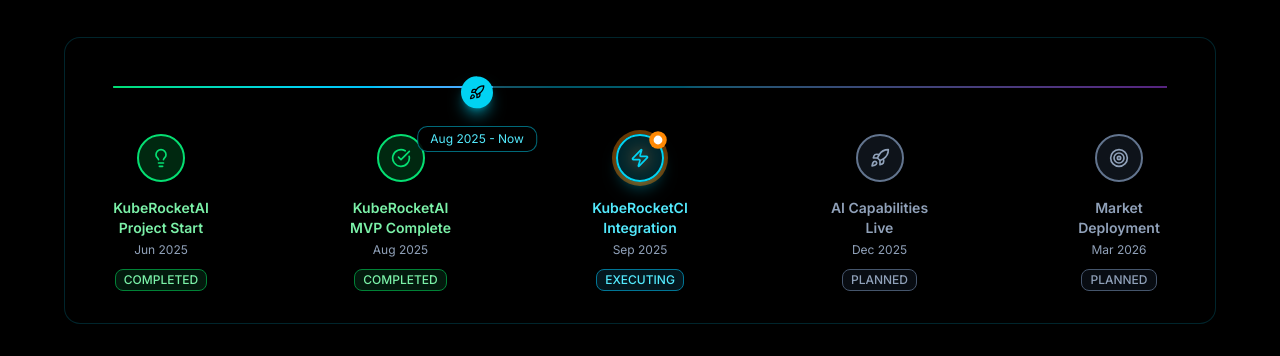
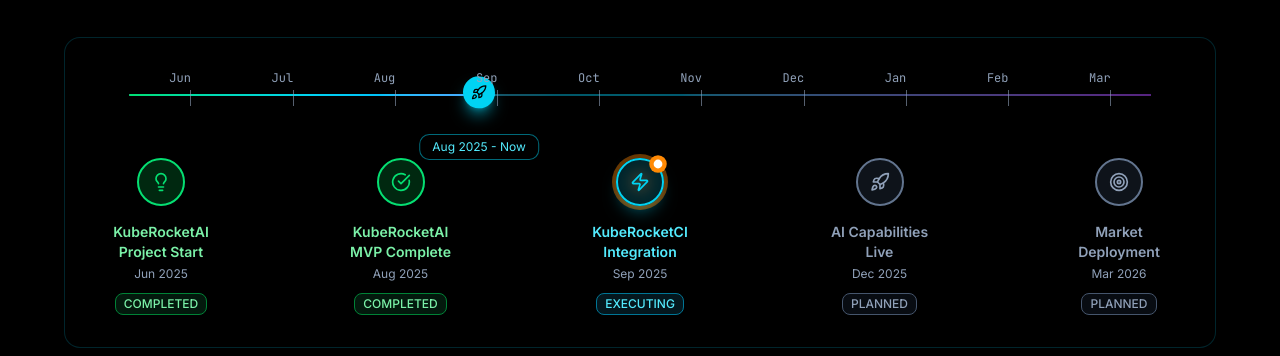
Before and after one commit to KubeRocketCI/krci-ai-spa, a Next.js app: page /roadmap in a window 1280 px wide. Shown: the part 444-800 px from the top of the page. Built offline with nearby package versions, Linux system fonts and the light colour scheme; no server answers.

Commit message:
chore: Add time ticks to the roadmap
Signed-off-by: Sergiy Kulanov <sergiy_kulanov@epam.com>

```diff
--- a/components/ui/horizontal-timeline.tsx
+++ b/components/ui/horizontal-timeline.tsx
@@ -20,42 +20,164 @@
 }
 
 export function HorizontalTimeline({ milestones, className = '' }: HorizontalTimelineProps) {
-  // Calculate current progress based on strategic timeline
+  // Calculate current progress based on systematic month-by-month approach
   const calculateCurrentProgress = () => {
-    // Since we're in Aug 2025 and MVP was completed in Aug 2025,
-    // we're right at the transition to Platform Integration phase
-    // Position rocket between MVP (Aug 2025) and KubeRocketCI Integration (Sep 2025)
-    return 35; // ~35% puts us right after MVP completion
+    const now = new Date();
+    const currentYear = now.getFullYear();
+    const currentMonth = now.getMonth(); // 0-based (0=Jan, 5=Jun, 7=Aug)
+    const currentDay = now.getDate();
+
+    // Timeline: June 2025 (month 0) to March 2026 (month 9) = 10 months total
+    // Each month gets exactly 10% of the timeline
+    const timelineMonths = [
+      { year: 2025, month: 5, name: 'Jun' }, // June 2025 = 0-10%
+      { year: 2025, month: 6, name: 'Jul' }, // July 2025 = 10-20%
+      { year: 2025, month: 7, name: 'Aug' }, // August 2025 = 20-30%
+      { year: 2025, month: 8, name: 'Sep' }, // September 2025 = 30-40%
+      { year: 2025, month: 9, name: 'Oct' }, // October 2025 = 40-50%
+      { year: 2025, month: 10, name: 'Nov' }, // November 2025 = 50-60%
+      { year: 2025, month: 11, name: 'Dec' }, // December 2025 = 60-70%
+      { year: 2026, month: 0, name: 'Jan' }, // January 2026 = 70-80%
+      { year: 2026, month: 1, name: 'Feb' }, // February 2026 = 80-90%
+      { year: 2026, month: 2, name: 'Mar' }, // March 2026 = 90-100%
+    ];
+
+    // Find which month we're in
+    let monthIndex = -1;
+    for (let i = 0; i < timelineMonths.length; i++) {
+      const tm = timelineMonths[i];
+      if (currentYear === tm.year && currentMonth === tm.month) {
+        monthIndex = i;
+        break;
+      }
+    }
+
+    // If before timeline, show at start (5%)
+    if (monthIndex === -1) {
+      const firstMonth = timelineMonths[0];
+      if (
+        currentYear < firstMonth.year ||
+        (currentYear === firstMonth.year && currentMonth < firstMonth.month)
+      ) {
+        return 5;
+      }
+      // Must be after timeline, show at end (95%)
+      return 95;
+    }
+
+    // Calculate position within the month
+    const daysInMonth = new Date(currentYear, currentMonth + 1, 0).getDate();
+    const positionInMonth = currentDay / daysInMonth; // 0.0 to 1.0
+
+    // Use the SAME positioning system as month ticks
+    const timelineMargin = 5; // Same as month ticks
+    const monthSpacing = (100 - 2 * timelineMargin) / 9; // Same calculation as month ticks
+
+    // Position rocket using the same system as month ticks
+    const baseMonthPosition = timelineMargin + monthSpacing * monthIndex;
+    let finalPosition = baseMonthPosition + positionInMonth * monthSpacing;
+
+    // Manual adjustment for proper visual alignment
+    finalPosition = finalPosition + 5;
+
+    return finalPosition;
   };
 
+  // Generate monthly ticks from Jun 2025 to Mar 2026 (10 months total)
+  // Timeline has equal margins, Jun starts slightly after beginning, Mar ends slightly before end
+  const generateMonthTicks = () => {
+    const timelineMargin = 5; // 5% margin from each edge of timeline
+    const usableTimelineWidth = 100 - 2 * timelineMargin; // 90% usable width
+    const monthSpacing = usableTimelineWidth / 9; // 9 intervals between 10 months
+
+    const months = [
+      { name: 'Jun', fullName: 'June 2025', position: timelineMargin }, // Start after margin
+      { name: 'Jul', fullName: 'July 2025', position: timelineMargin + monthSpacing * 1 },
+      { name: 'Aug', fullName: 'August 2025', position: timelineMargin + monthSpacing * 2 },
+      { name: 'Sep', fullName: 'September 2025', position: timelineMargin + monthSpacing * 3 },
+      { name: 'Oct', fullName: 'October 2025', position: timelineMargin + monthSpacing * 4 },
+      { name: 'Nov', fullName: 'November 2025', position: timelineMargin + monthSpacing * 5 },
+      { name: 'Dec', fullName: 'December 2025', position: timelineMargin + monthSpacing * 6 },
+      { name: 'Jan', fullName: 'January 2026', position: timelineMargin + monthSpacing * 7 },
+      { name: 'Feb', fullName: 'February 2026', position: timelineMargin + monthSpacing * 8 },
+      { name: 'Mar', fullName: 'March 2026', position: timelineMargin + monthSpacing * 9 }, // End before margin
+    ];
+    return months;
+  };
+
+  // Generate current date label dynamically
+  const generateCurrentDateLabel = () => {
+    const now = new Date();
+    const monthNames = [
+      'Jan',
+      'Feb',
+      'Mar',
+      'Apr',
+      'May',
+      'Jun',
+      'Jul',
+      'Aug',
+      'Sep',
+      'Oct',
+      'Nov',
+      'Dec',
+    ];
+    const month = monthNames[now.getMonth()];
+    const year = now.getFullYear();
+    return `${month} ${year}`;
+  };
+
+  const monthTicks = generateMonthTicks();
   const currentProgress = calculateCurrentProgress();
-  const currentDateLabel = 'Aug 2025';
+  const currentDateLabel = generateCurrentDateLabel();
 
   return (
     <div
       className={`w-full bg-black/50 border border-cyan-500/20 rounded-2xl p-4 sm:p-8 ${className}`}
     >
-      <div className="relative pt-8">
-        {/* Main timeline line - desktop only */}
-        <div className="absolute top-4 left-4 right-4 h-0.5 bg-gradient-to-r from-slate-700 via-cyan-500/50 to-purple-500/50 hidden sm:block z-0"></div>
+      <div className="relative pt-12">
+        {/* Month ticks - desktop only, aligned with timeline */}
+        <div className="absolute top-0 left-8 right-8 hidden sm:block z-10">
+          {monthTicks.map((month, index) => (
+            <motion.div
+              key={month.name}
+              className="absolute flex flex-col items-center"
+              style={{ left: `${month.position}%` }}
+              initial={{ opacity: 0, y: -10 }}
+              animate={{ opacity: 1, y: 0 }}
+              transition={{ delay: index * 0.1, duration: 0.3 }}
+            >
+              {/* Month name above the tick */}
+              <div className="text-xs text-slate-400 font-mono mb-1 transform -translate-x-1/2 whitespace-nowrap">
+                {month.name}
+              </div>
+              {/* Tick mark extending down to timeline */}
+              <div className="w-px h-4 bg-slate-400/60"></div>
+            </motion.div>
+          ))}
+        </div>
 
-        {/* Progress line - animated, desktop only */}
+        {/* Main timeline line - desktop only, with proper margins */}
+        <div className="absolute top-6 left-8 right-8 h-0.5 bg-gradient-to-r from-slate-700 via-cyan-500/50 to-purple-500/50 hidden sm:block z-0"></div>
+
+        {/* Progress line with rocket at the end - animated, desktop only */}
         <motion.div
-          className="absolute top-4 left-4 h-0.5 bg-gradient-to-r from-green-400 via-cyan-400 to-blue-400 rounded-full hidden sm:block z-0"
+          className="absolute top-6 left-8 h-0.5 bg-gradient-to-r from-green-400 via-cyan-400 to-blue-400 rounded-full hidden sm:block z-0"
           initial={{ width: '0%' }}
-          animate={{ width: `${currentProgress}%` }}
+          animate={{ width: `${Math.max(0, currentProgress - 5)}%` }}
           transition={{ duration: 2, ease: 'easeInOut' }}
-        />
-
-        {/* Current date rocket indicator - desktop horizontal position */}
+          style={{
+            right: `${100 - Math.max(0, currentProgress - 5)}%`,
+          }}
+        >
+          {/* Rocket icon positioned at the end of the progress line */}
           <motion.div
-          className="absolute z-20 top-2 hidden sm:block"
-          style={{ left: `${currentProgress}%` }}
+            className="absolute right-0 top-0 transform -translate-y-1/2"
             initial={{ opacity: 0, scale: 0 }}
             animate={{ opacity: 1, scale: 1 }}
             transition={{ delay: 2.5, duration: 0.5 }}
           >
-          <div className="relative transform -translate-x-1/2">
+            <div className="relative">
               <motion.div
                 className="bg-cyan-400 text-black p-2 rounded-full shadow-lg shadow-cyan-400/50"
                 animate={{
@@ -70,16 +192,17 @@
               >
                 <Rocket className="w-4 h-4" />
               </motion.div>
-            <div className="absolute top-12 left-1/2 transform -translate-x-1/2 text-center">
+              <div className="absolute top-14 left-1/2 transform -translate-x-1/2 text-center">
                 <div className="bg-black/90 border border-cyan-400/50 rounded-lg px-3 py-1 text-xs text-cyan-300 whitespace-nowrap">
                   {currentDateLabel} - Now
                 </div>
               </div>
             </div>
           </motion.div>
+        </motion.div>
 
         {/* Milestones - horizontal on desktop, vertical on mobile */}
-        <div className="relative flex flex-col sm:flex-row sm:justify-between sm:items-start items-center pt-8 space-y-8 sm:space-y-0">
+        <div className="relative flex flex-col sm:flex-row sm:justify-between sm:items-start items-center pt-10 space-y-8 sm:space-y-0">
           {milestones.map((milestone, index) => {
             const isCompleted = milestone.status === 'completed';
             const isCurrent = milestone.status === 'current';
```
Lines whose indentation alone changed are shown as unchanged.
